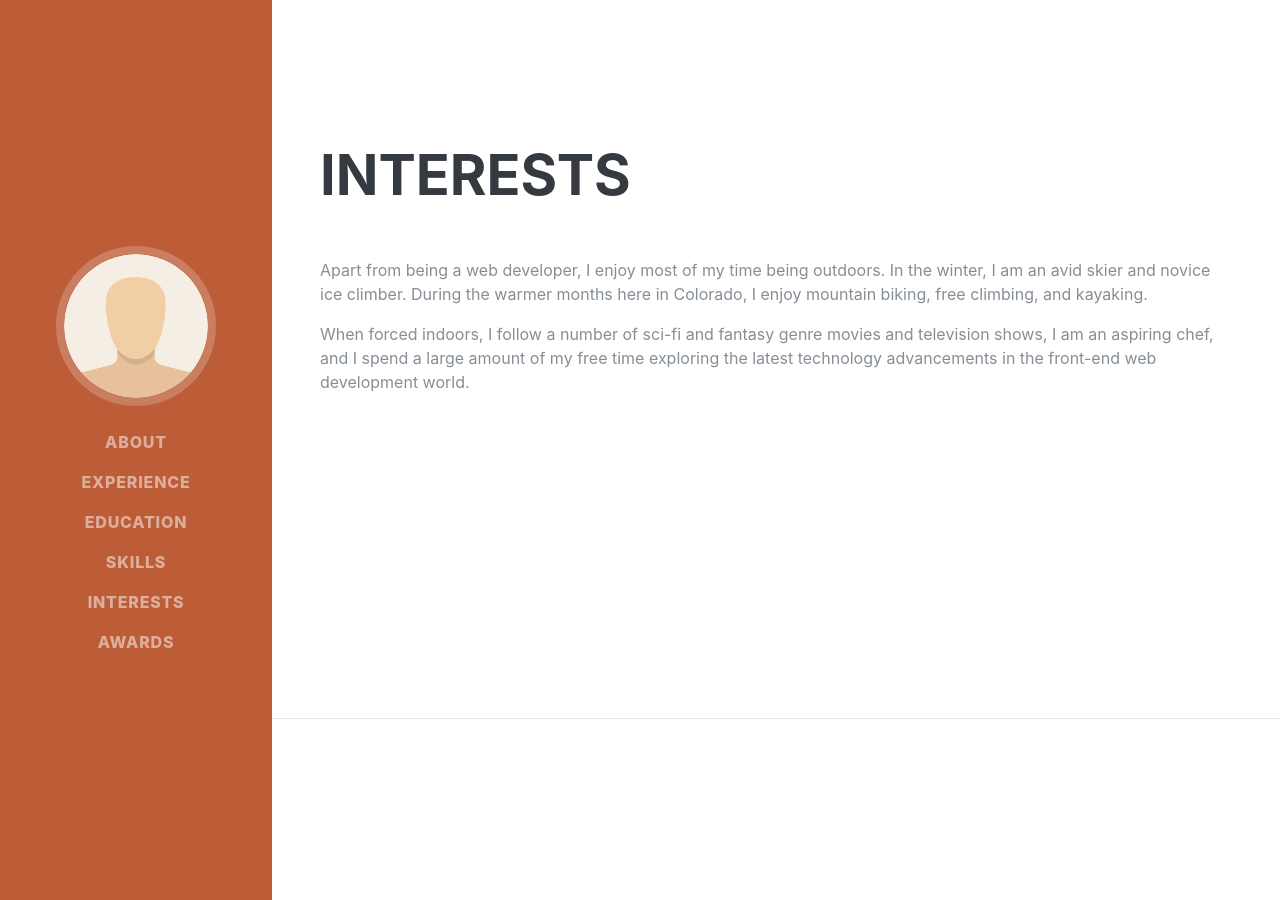
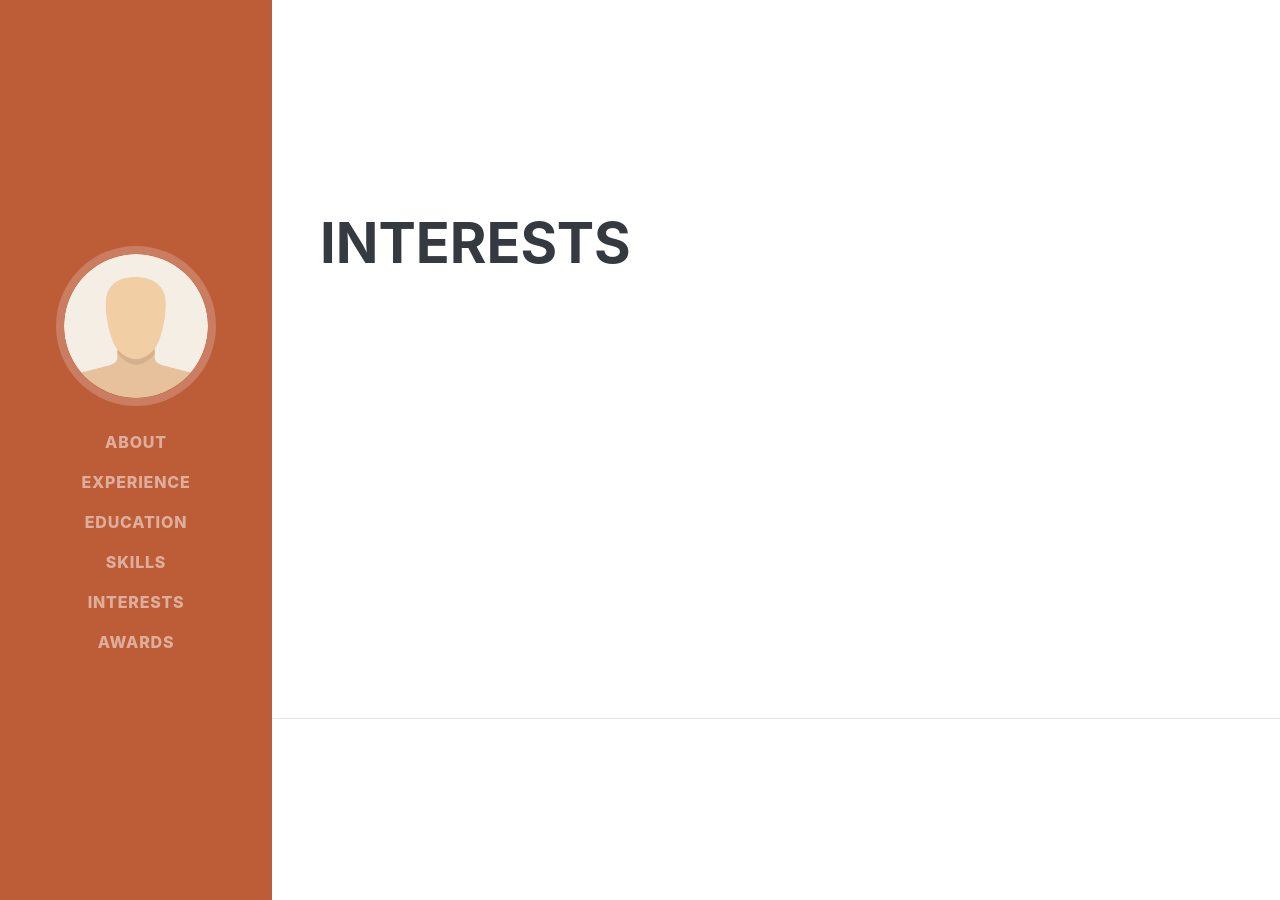
Before and after one commit to jviaud/jviaud.github.io, a Jekyll site: the page built from index.html, in a window 1280 px wide and 900 px high, scrolled down 3786 px. Built offline with Jekyll 4.4.1, drawn with Linux system fonts in a browser that asks for light colours; nearby versions of some CDN libraries; some web fonts are replaced; library files that are not in the unit come from our copies; some of the changed text lies outside the part shown.

```diff
--- a/_includes/education.html
+++ b/_includes/education.html
@@ -4,24 +4,24 @@
 
         <div class="resume-item d-flex flex-column flex-md-row justify-content-between mb-5">
           <div class="resume-content">
-            <h3 class="mb-0">University of Colorado Boulder</h3>
+            <h3 class="mb-0">Arcadia University</h3>
             <div class="subheading mb-3">Bachelor of Science</div>
-            <div>Computer Science - Web Development Track</div>
-            <p>GPA: 3.23</p>
+            <div>Computer Science</div>
+            <p><!--GPA--></p>
           </div>
           <div class="resume-date text-md-right">
-            <span class="text-primary">August 2006 - May 2010</span>
+            <span class="text-primary">August 2016 - May 2020</span>
           </div>
         </div>
 
         <div class="resume-item d-flex flex-column flex-md-row justify-content-between">
           <div class="resume-content">
-            <h3 class="mb-0">James Buchanan High School</h3>
-            <div class="subheading mb-3">Technology Magnet Program</div>
-            <p>GPA: 3.56</p>
+            <h3 class="mb-0">Central High School</h3>
+            <div class="subheading mb-3"></div>
+            <p><!----></p>
           </div>
           <div class="resume-date text-md-right">
-            <span class="text-primary">August 2002 - May 2006</span>
+            <span class="text-primary">September 2012 - June 2016</span>
           </div>
         </div>
 
--- a/_includes/header.html
+++ b/_includes/header.html
@@ -5,7 +5,7 @@
   <meta name="description" content="">
   <meta name="author" content="">
 
-  <title>Resume - Start Bootstrap Theme</title>
+  <title>John Viaud</title>
 
   <!-- Bootstrap core CSS -->
   <link href="/assets/vendor/bootstrap/css/bootstrap.min.css" rel="stylesheet">
--- a/_includes/interest.html
+++ b/_includes/interest.html
@@ -1,7 +1,7 @@
 <section class="resume-section p-3 p-lg-5 d-flex align-items-center" id="interests">
       <div class="w-100">
         <h2 class="mb-5">Interests</h2>
-        <p>Apart from being a web developer, I enjoy most of my time being outdoors. In the winter, I am an avid skier and novice ice climber. During the warmer months here in Colorado, I enjoy mountain biking, free climbing, and kayaking.</p>
-        <p class="mb-0">When forced indoors, I follow a number of sci-fi and fantasy genre movies and television shows, I am an aspiring chef, and I spend a large amount of my free time exploring the latest technology advancements in the front-end web development world.</p>
+        <p></p>
+        <p class="mb-0"></p>
       </div>
     </section>
--- a/_includes/menu.html
+++ b/_includes/menu.html
@@ -1,6 +1,6 @@
 <nav class="navbar navbar-expand-lg navbar-dark bg-primary fixed-top" id="sideNav">
     <a class="navbar-brand js-scroll-trigger" href="#page-top">
-      <span class="d-block d-lg-none">Clarence Taylor</span>
+      <span class="d-block d-lg-none">John Viaud</span>
       <span class="d-none d-lg-block">
         <img class="img-fluid img-profile rounded-circle mx-auto mb-2" src="/assets/img/profile.png" alt="">
       </span>
--- a/_includes/skills.html
+++ b/_includes/skills.html
@@ -4,6 +4,10 @@
 
         <div class="subheading mb-3">Programming Languages &amp; Tools</div>
         <ul class="list-inline dev-icons">
+          <li class="list-inline-item">
+            <i title="HERE" class="fab fa-java"></i>
+            <span title="I am hovering over the text">
+          </li>
           <li class="list-inline-item">
             <i class="fab fa-html5"></i>
           </li>
@@ -12,9 +16,6 @@
           </li>
           <li class="list-inline-item">
             <i class="fab fa-js-square"></i>
-          </li>
-          <li class="list-inline-item">
-            <i class="fab fa-angular"></i>
           </li>
           <li class="list-inline-item">
             <i class="fab fa-react"></i>
@@ -41,7 +42,7 @@
             <i class="fab fa-npm"></i>
           </li>
         </ul>
-
+        <hr>
         <div class="subheading mb-3">Workflow</div>
         <ul class="fa-ul mb-0">
           <li>
```
Also changed, not shown: Gemfile (+10 -6 lines), Gemfile.lock.
